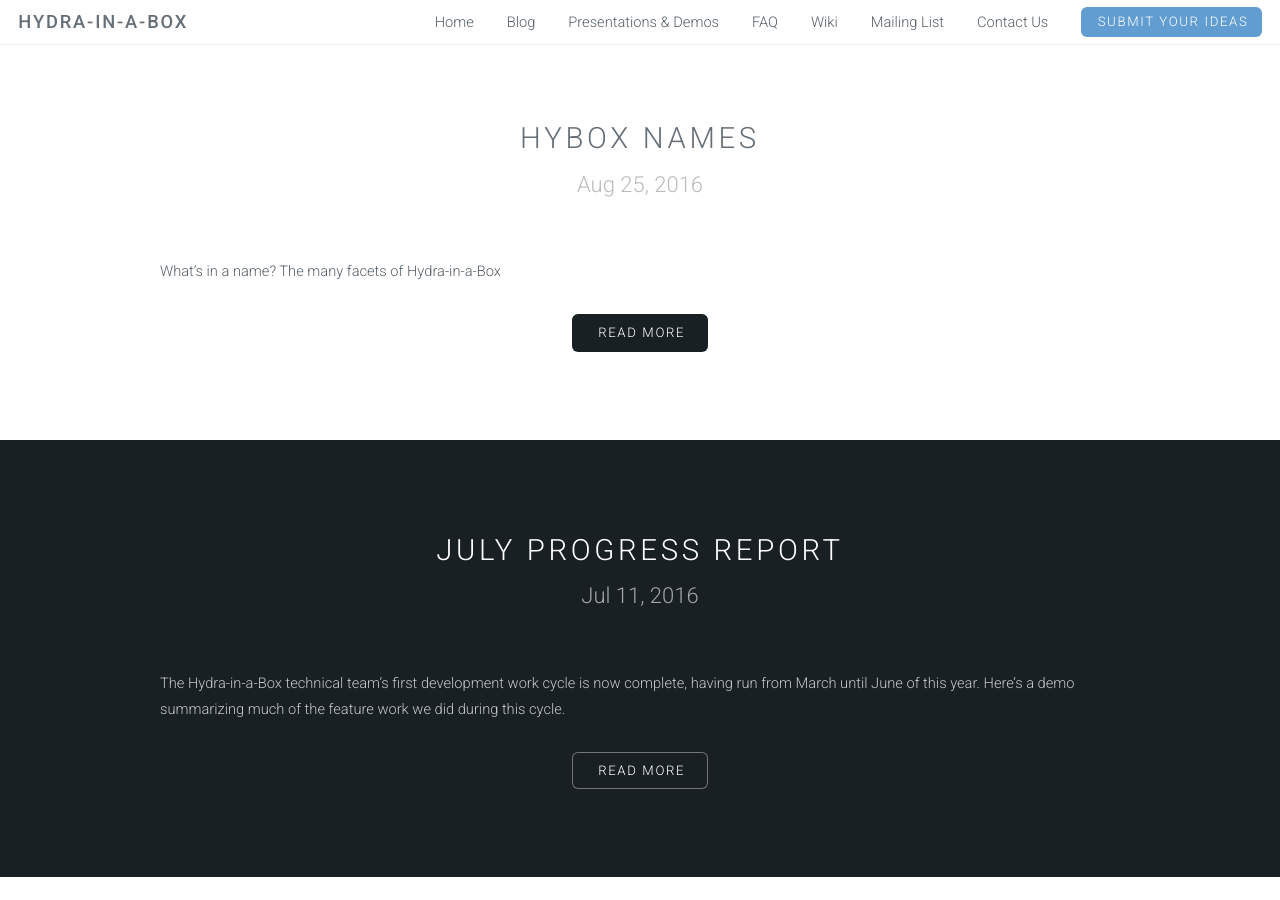
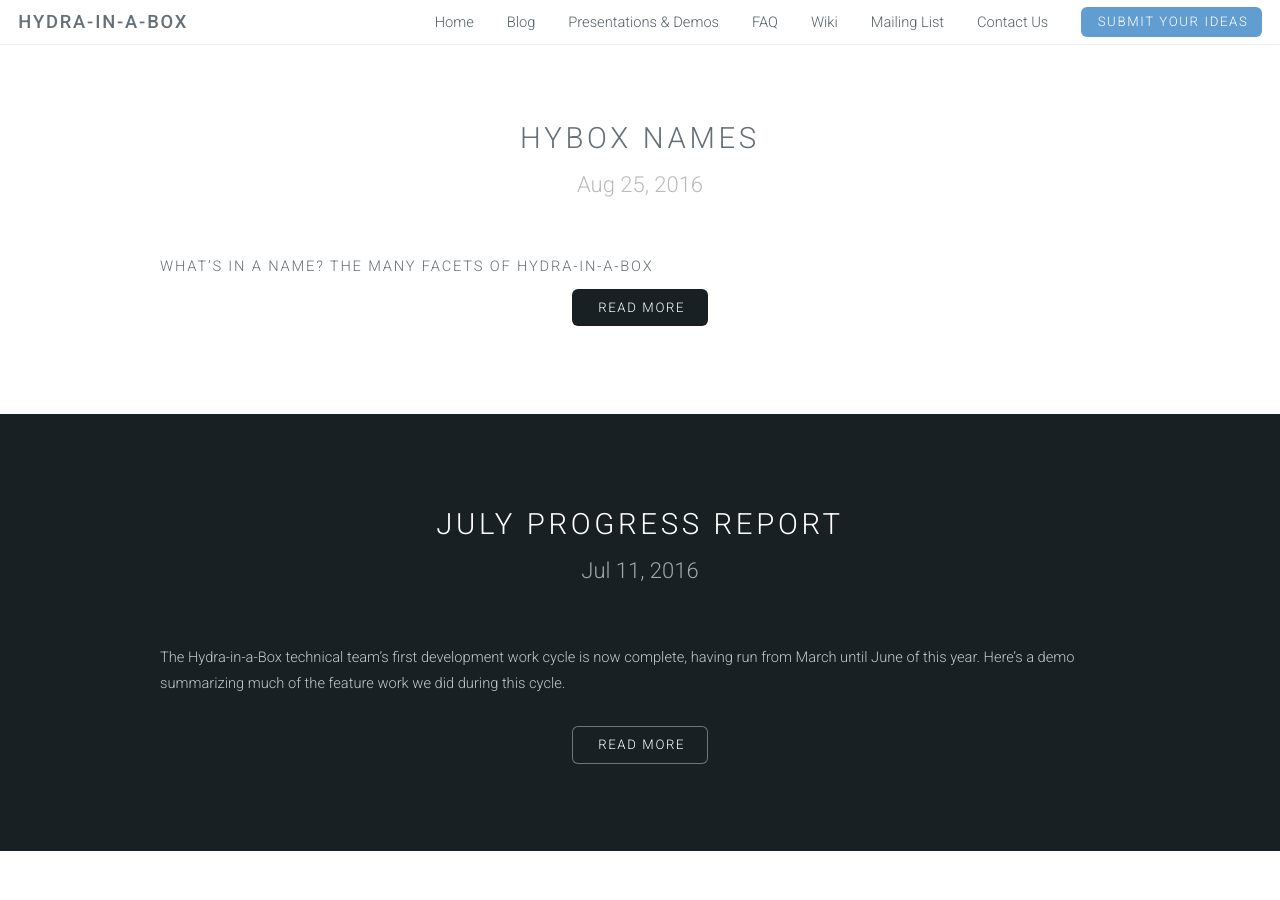
Before and after one commit to samvera-labs/hyku.github.io, a Jekyll site: the page built from blog.html, in a window 1280 px wide and 900 px high, scrolled down 375 px. Built offline with Jekyll 4.4.1, drawn with Linux system fonts in a browser that asks for light colours.

Commit message:
added title formatting

```diff
--- a/_posts/2016-08-25-hybox-names.markdown
+++ b/_posts/2016-08-25-hybox-names.markdown
@@ -1,4 +1,4 @@
-What’s in a name? The many facets of Hydra-in-a-Box
+# What’s in a name? The many facets of Hydra-in-a-Box
 
 Sometimes you need to work on something for a while before you figure out what its name should be. We’re at that stage now. The official name for the project, the one that went in on the grant proposal, describes the overarching objectives of the grant, but it’s anything but pithy: *Fostering a New National Library Network through a Community­-Based, Connected Repository System*. So what should we call what we’re making? (No really--we need your ideas. Read on!)
 
```
